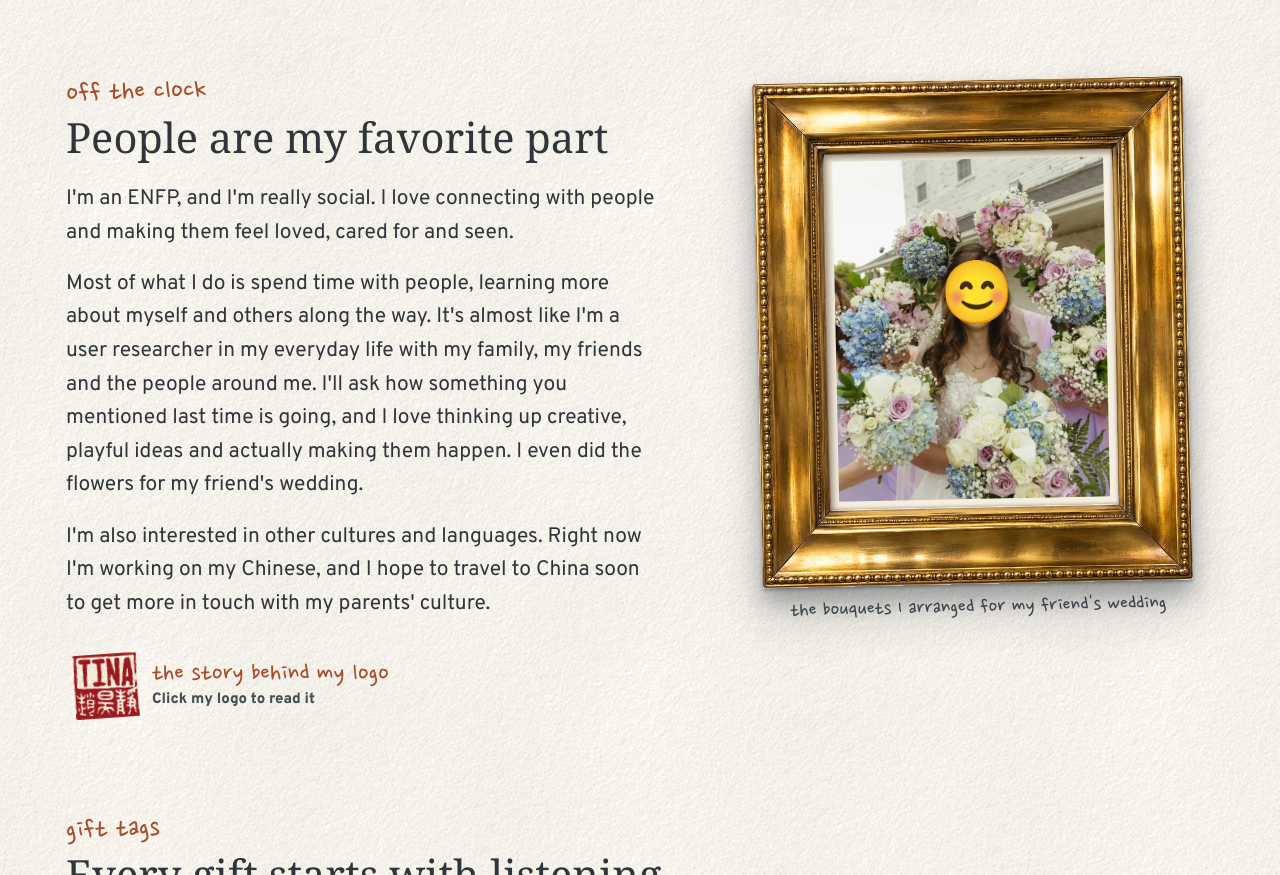
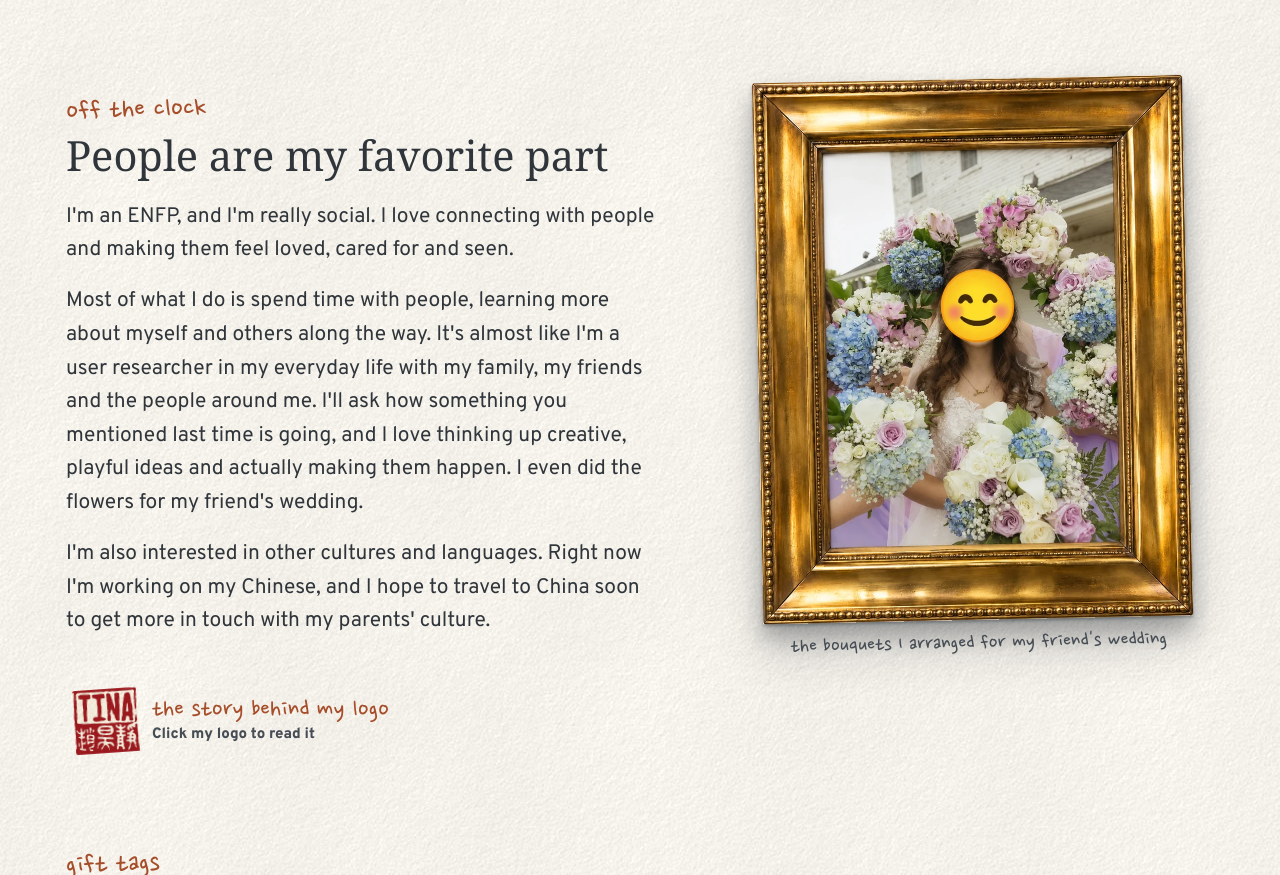
Before and after one commit to tiwuchao/Tina_Chao_Portfolio, a plain HTML site: page about.html in a window 1280 px wide. Shown: the part 1638-2513 px from the top of the page. Drawn offline with Linux system fonts and the light colour scheme; a web font is replaced by a local one.

Commit message:
About: wedding photo in its new gold frame
Co-Authored-By: Claude Opus 5.5 <noreply@anthropic.com>
Claude-Session: https://claude.ai/code/session_01BJMedUgFKQXBsYjCfu3Kqj

```diff
--- a/about.html
+++ b/about.html
@@ -132,7 +132,7 @@
     </div>
     <div class="people-side">
     <figure class="wed-photo">
-      <span class="wed-frame"><img src="images/wedding-flowers-e.webp" alt="My friend in her wedding dress, her face covered with a smiley emoji, framed by the bouquets I arranged: blue hydrangeas, lavender and cream roses, pink alstroemeria and baby's breath." width="640" height="800" loading="lazy"></span>
+      <img class="wed-framed" src="images/wedding-flowers-framed.webp" alt="My friend in her wedding dress, her face covered with a smiley emoji, framed by the bouquets I arranged: blue hydrangeas, lavender and cream roses, pink alstroemeria and baby's breath. The photo hangs in a gold frame." width="760" height="956" loading="lazy">
       <figcaption>the bouquets I arranged for my friend's wedding</figcaption>
     </figure>
     </div>
--- a/css/site.css
+++ b/css/site.css
@@ -856,16 +856,11 @@ img.seal { display: block; object-fit: contain; }
 .ab-people-text > p:not(.hand) { max-width: 54ch; font-size: var(--t-l); line-height: 1.6; margin: 0 0 1.1rem; }
 .ab-people-text > p:last-child { margin-bottom: 0; }
 .people-kicker { margin: 0 0 .3rem; color: var(--rust); font-size: 1.9rem; transform: rotate(-1.5deg); transform-origin: left; }
-/* the wedding bouquets, in a gilt cove frame (images/gold-frame-cove.webp) with a cream mat */
+/* the wedding bouquets, already in their gold frame (images/wedding-flowers-framed.webp) */
 .people-side { grid-column: 2; grid-row: 1; display: grid; justify-items: center; min-width: 0; }
 .wed-photo { position: relative; z-index: 1; width: min(94%, 430px); margin: 0; transform: rotate(-1.2deg); }
-.wed-frame { position: relative; display: block; aspect-ratio: 997 / 1168;
-  background: url("../images/gold-frame-cove.webp") 0 0 / 100% 100% no-repeat;
+.wed-framed { display: block; width: 100%; height: auto;
   box-shadow: 0 2px 3px rgba(30, 36, 42, .35), 0 14px 22px rgba(30, 36, 42, .3), 0 30px 48px rgba(30, 36, 42, .18); }
-/* the photo sits in the frame's opening; the lip casts a soft shadow onto the cream mat */
-.wed-frame img { position: absolute; z-index: -1; left: 16.05%; top: 14.04%; box-sizing: border-box;
-  width: 67.2%; height: 70.8%; max-width: none; object-fit: contain; padding: 2%; background: #f6efdf; /* opening is cut to the photo's shape, so the mat stays even */
-  box-shadow: inset 3px 4px 7px rgba(40, 24, 6, .5), inset -1px -1px 3px rgba(40, 24, 6, .25); }
 .wed-photo figcaption { margin-top: 12px; font-family: var(--f-hand); font-size: 1.4rem; line-height: 1.05; text-align: center; color: var(--ink-soft); text-wrap: balance; }
 @media (max-width: 860px) {
   .ab-people { grid-template-columns: 1fr; }
```
Also changed, not shown: images/gold-frame-cove.webp (deleted), images/wedding-flowers-framed.webp (added).
